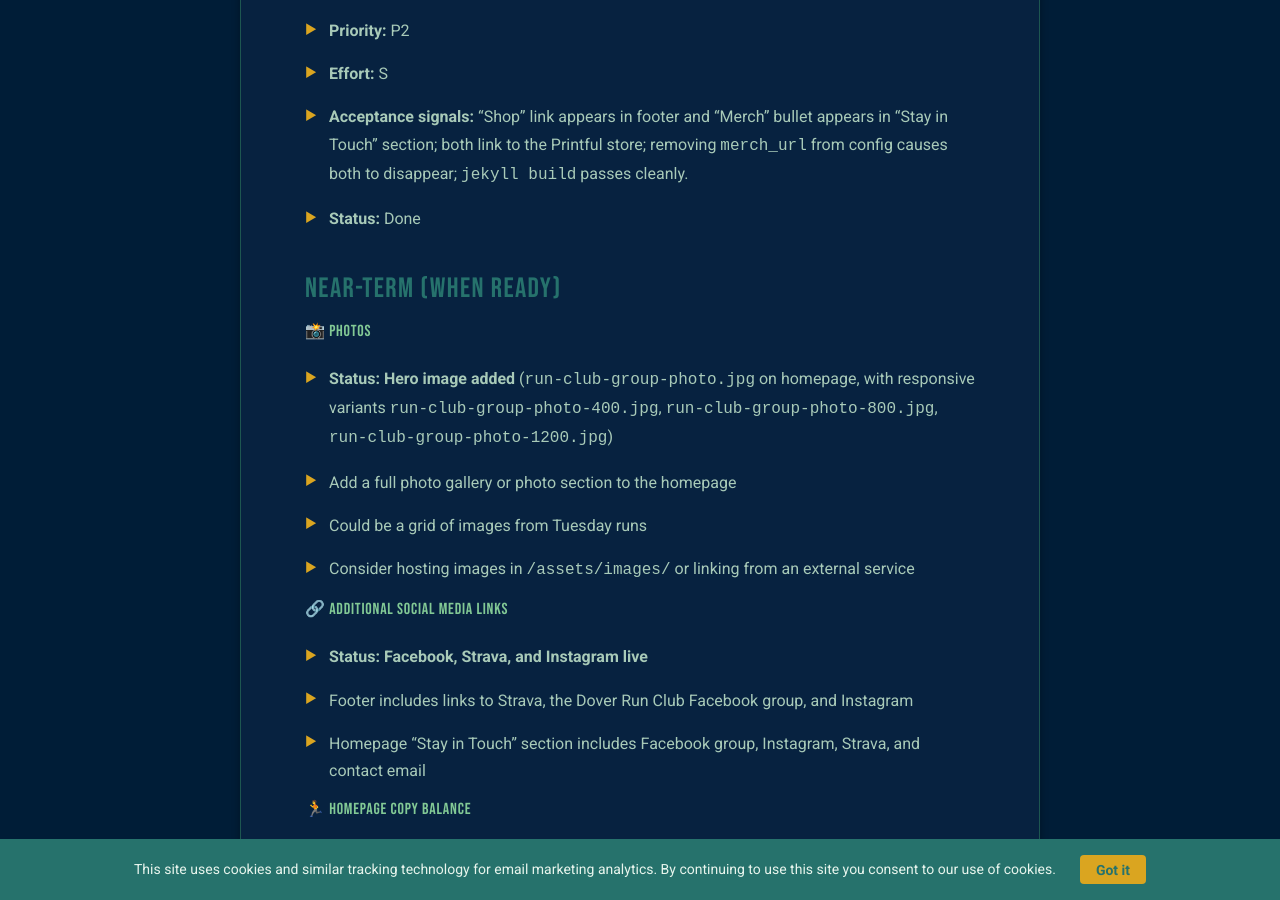
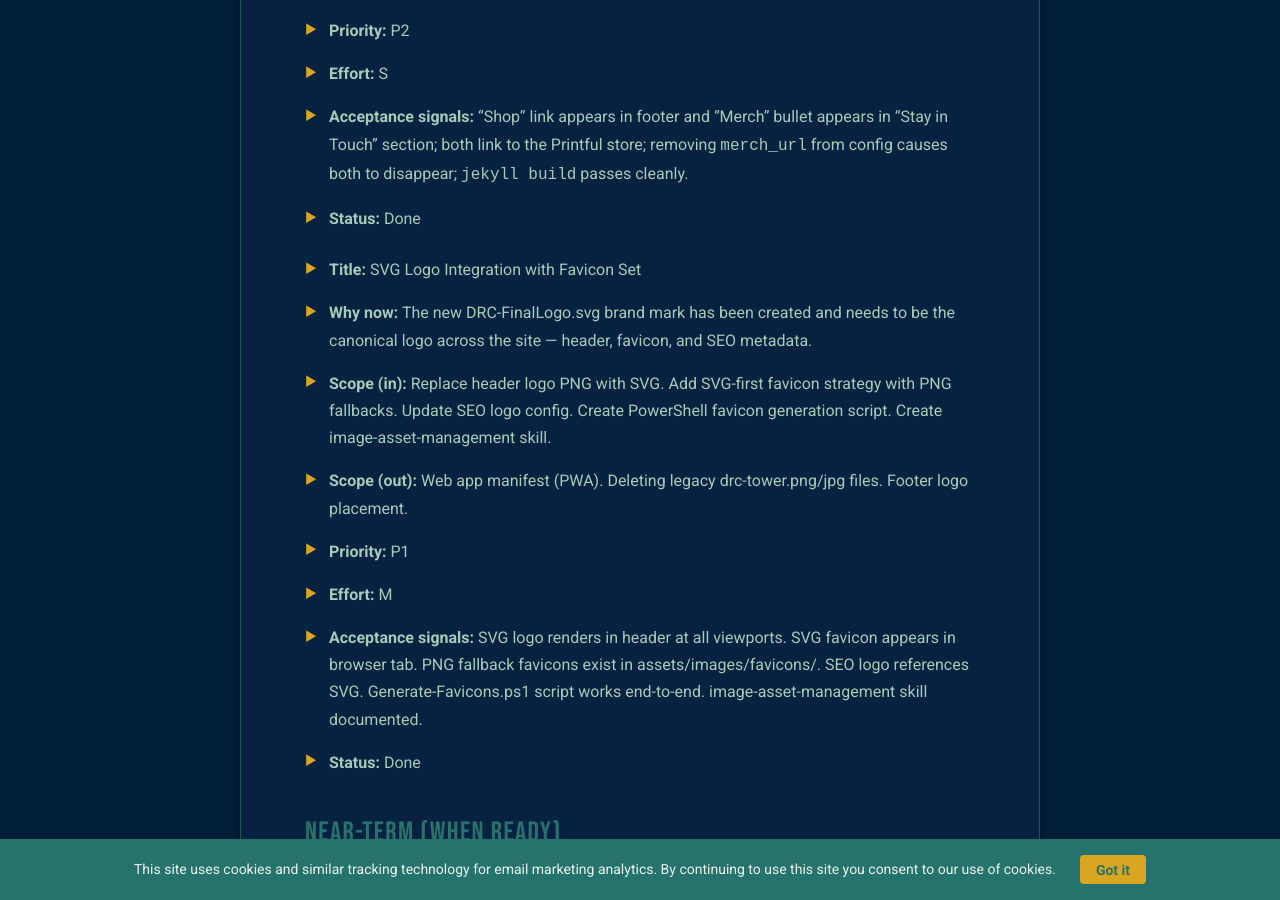
Before and after one commit to dekay2001/dover-run-club-website, a Jekyll site: the page built from design/website-roadmap.md, in a window 1280 px wide and 900 px high, scrolled down 6323 px. Built offline with Jekyll 4.4.1, drawn with Linux system fonts in a browser that asks for light colours; our own code applies the rules of GitHub Pages for plain Markdown files.

Commit message:
feat(assets): integrate SVG logo and favicon set, add image asset management skills

```diff
--- a/_config.yml
+++ b/_config.yml
@@ -21,7 +21,7 @@
   - jekyll-sitemap
 
 # SEO Settings
-logo: /assets/images/run-club-group-photo.jpg
+logo: /assets/images/DRC-FinalLogo.svg
 social:
   name: Dover Run Club
   links:
--- a/_includes/header.html
+++ b/_includes/header.html
@@ -3,7 +3,7 @@
         <div class="header-content">
             <h1 class="site-title">
                 <a href="{{ '/' | relative_url }}">
-                    <img src="{{ '/assets/images/drc-tower.png' | relative_url }}" alt="{{ site.title }} logo" class="site-logo" width="64" height="64">
+                    <img src="{{ '/assets/images/DRC-FinalLogo.svg' | relative_url }}" alt="{{ site.title }} logo" class="site-logo" width="64" height="64">
                     <em>{{ site.title }} - NH Running Community</em>
                 </a>
             </h1>
--- a/_layouts/default.html
+++ b/_layouts/default.html
@@ -5,6 +5,9 @@
     <meta name="viewport" content="width=device-width, initial-scale=1.0">
     {% seo %}
     <link rel="stylesheet" href="{{ '/assets/css/main.css' | relative_url }}">
+    <link rel="icon" type="image/svg+xml" href="{{ '/assets/images/DRC-FinalLogo.svg' | relative_url }}">
+    <link rel="icon" type="image/png" sizes="32x32" href="{{ '/assets/images/favicons/favicon-32.png' | relative_url }}">
+    <link rel="apple-touch-icon" sizes="180x180" href="{{ '/assets/images/favicons/apple-touch-icon.png' | relative_url }}">
     <script type="application/ld+json">
     {
       "@context": "https://schema.org",
--- a/design/website-roadmap.md
+++ b/design/website-roadmap.md
@@ -127,6 +127,15 @@
 - **Acceptance signals:** "Shop" link appears in footer and "Merch" bullet appears in "Stay in Touch" section; both link to the Printful store; removing `merch_url` from config causes both to disappear; `jekyll build` passes cleanly.
 - **Status:** Done
 
+- **Title:** SVG Logo Integration with Favicon Set
+- **Why now:** The new DRC-FinalLogo.svg brand mark has been created and needs to be the canonical logo across the site — header, favicon, and SEO metadata.
+- **Scope (in):** Replace header logo PNG with SVG. Add SVG-first favicon strategy with PNG fallbacks. Update SEO logo config. Create PowerShell favicon generation script. Create image-asset-management skill.
+- **Scope (out):** Web app manifest (PWA). Deleting legacy drc-tower.png/jpg files. Footer logo placement.
+- **Priority:** P1
+- **Effort:** M
+- **Acceptance signals:** SVG logo renders in header at all viewports. SVG favicon appears in browser tab. PNG fallback favicons exist in assets/images/favicons/. SEO logo references SVG. Generate-Favicons.ps1 script works end-to-end. image-asset-management skill documented.
+- **Status:** Done
+
 ### Near-Term (when ready)
 
 #### 📸 Photos
```
Also changed, not shown: .github/copilot-instructions.md, .github/skills/image-asset-management/SKILL.md (added), assets/images/DRC-FinalLogo-1080.png (added), assets/images/favicons/android-chrome-192.png (added), assets/images/favicons/android-chrome-512.png (added), assets/images/favicons/apple-touch-icon.png (added), assets/images/favicons/favicon-16.png (added), assets/images/favicons/favicon-32.png (added), 2 other files.
